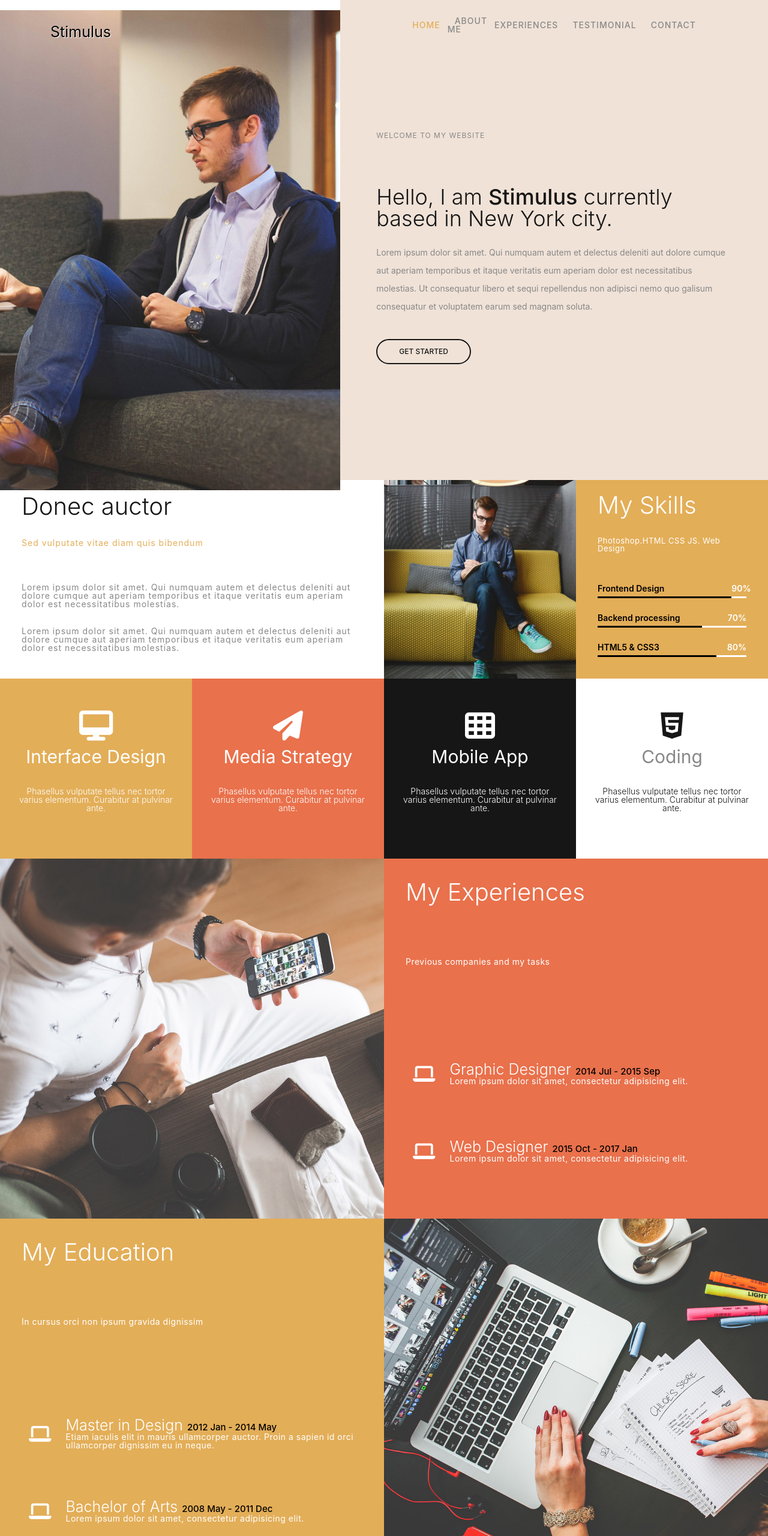
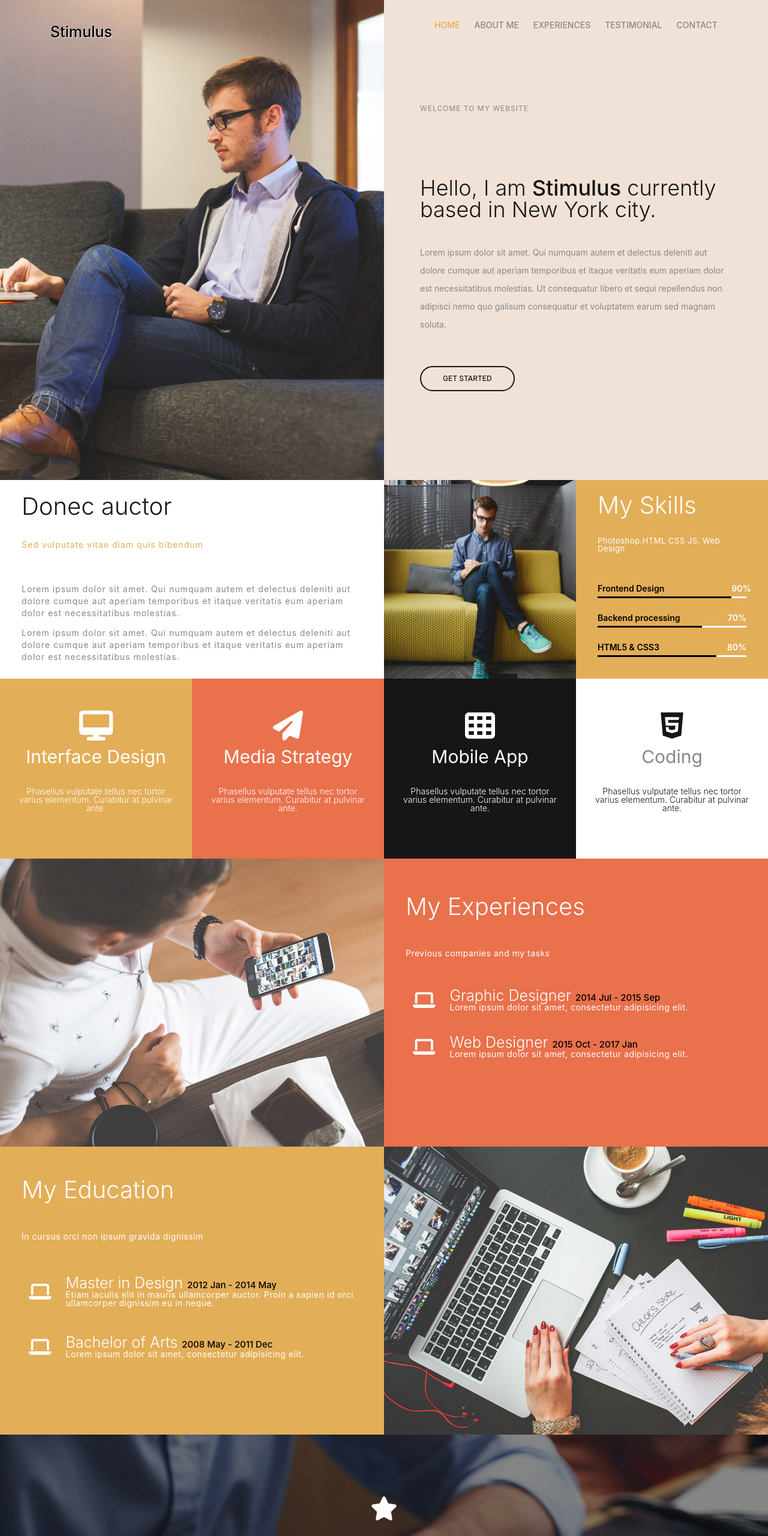
Before and after one commit to thesavneetkaur/HTML-CSS-SASS, a plain HTML site: page Chapter07/cssgrid.html in a window 1280 px wide. Shown: the top 2560 px of the page at 60% size. Drawn offline with Linux system fonts and the light colour scheme.

Commit message:
chapter 7 done

```diff
--- a/Chapter07/cssgrid.css
+++ b/Chapter07/cssgrid.css
@@ -23,9 +23,9 @@
 header {
   background-color: white;
   display: grid;
-  grid-template-columns: 1fr 1fr;
+  grid-template-columns: 1fr 5rem;
   /* border: black solid 1px; */
-  justify-content: space-between;
+  justify-content: space-around;
   grid-gap: 20px;
 }
 .nav-list {
@@ -37,6 +37,18 @@ header {
   display: none;
 }
 
+/* .checkbtn {
+  font-size: 5px;
+  color: var(--yellow);
+  float: right;
+  line-height: 10px;
+  /* margin-right: 20px; */
+/* border: 1px solid black; */
+/* display: none;
+}
+#check {
+  display: none;
+} */
 .nav-list a {
   text-decoration: none;
   text-transform: uppercase;
@@ -317,14 +329,15 @@ i {
   min-height: 50vh; */
   /* border: 1px black solid; */
   background-color: var(--orange);
-  padding-bottom: 1rem;
-  height: 100%;
+  /* padding-bottom: 1rem; */
+  height: auto;
 }
 .my-experience {
   display: grid;
   grid-template-columns: 1fr;
   grid-template-rows: 1fr 1fr 1fr 1fr;
-  min-height: 50vh;
+
+  /* min-height: 50vh; */
   /* border: 1px black solid; */
   padding: 3rem 3rem;
 }
@@ -369,7 +382,7 @@ i {
 .education {
   background-color: var(--yellow);
   padding-bottom: 1rem;
-  height: 100%;
+  height: auto;
 }
 .my-education {
   display: grid;
@@ -616,6 +629,21 @@ textarea {
     background-color: #e3ae58;
     /* padding: 2rem; */
   }
+  /* .checkbtn {
+    display: block;
+  }
+  .nav-items {
+    position: fixed;
+    width: 100%;
+    height: 100vh;
+    top: 80px;
+    left: 0;
+    ba
+    text-align: center;
+  }
+  .nav-list ul li {
+    display: block;
+  } */
 }
 /* Desktop Styles */
 @media only screen and (min-width: 600px) {
@@ -638,6 +666,7 @@ textarea {
 
   .bg-img h1 {
     font-size: 25px;
+    font-weight: 500;
     padding: 2rem 7rem;
     display: block;
     text-shadow: 1px 1px var(--white);
@@ -646,20 +675,20 @@ textarea {
   .nav-list {
     /* border: 1px black solid; */
     width: 100%;
-    padding: 0 6rem;
+    /* padding: 0 6rem; */
     display: flex;
-    justify-content: flex-start;
+    justify-content: center;
     align-items: center;
     flex-direction: row;
     font-weight: 500;
     font-size: 14px;
-    letter-spacing: 1px;
+    /* letter-spacing: 1px; */
   }
   .nav-items {
     display: flex;
   }
   .nav-list li a {
-    padding: 0 1rem;
+    padding: 1rem;
   }
   .nav-list li a:hover {
     color: var(--yellow);
@@ -716,6 +745,8 @@ textarea {
   .about-text p {
     font-size: 14px;
     letter-spacing: 1px;
+    line-height: 20px;
+    /* padding: 2rem; */
   }
   .about-img {
     /* border: 1px black solid; */
@@ -732,33 +763,50 @@ textarea {
   .experience-grid {
     display: grid;
     grid-template-columns: 1fr 1fr;
-    grid-template-rows: 1fr 1fr;
+    grid-template-rows: 1fr;
     justify-content: center;
-    align-items: center;
+    /* align-items */
     /* border: 1px black solid; */
-    height: 100%;
+    height: 60vh;
   }
   .experience-pic {
     background: url(images/experience-img.jpg);
-    height: 100%;
-    width: 100%;
+    /* height: 100%; */
+    /* width: 100%; */
     background-size: cover;
     /* border: 1px black solid; */
   }
   .my-education {
-    height: 100%;
-    /* border: 1px black solid; */
+    height: auto;
+    padding: 4rem 3rem;
     display: grid;
     grid-template-columns: 1fr;
-    grid-template-rows: fr 1fr 1fr 1fr;
-
-    /* min-height: 50vh; */
-    /* border: 1px black solid; */
-    padding: 3rem 3rem;
+    grid-template-rows: 4rem 1fr 1fr 1fr;
+    justify-content: center;
+    align-items: center;
+    justify-items: flex-start;
+    grid-gap: 15px;
   }
   .my-experience {
-    height: 100%;
+    height: auto;
+    padding: 4rem 3rem;
+    display: grid;
+    grid-template-columns: 1fr;
+    grid-template-rows: 1fr 1fr 1fr 1fr;
+    justify-content: center;
+    align-items: center;
+    justify-items: flex-start;
+    grid-gap: 15px;
     /* border: 1px black solid; */
+  }
+  .education-grid {
+    display: grid;
+    grid-template-columns: 1fr 1fr;
+    grid-template-rows: 1fr;
+    justify-content: center;
+    /* align-items */
+    /* border: 1px black solid; */
+    height: 60vh;
   }
   .education-bg {
     height: 100%;
@@ -781,6 +829,9 @@ textarea {
   }
   .my-experience p {
     font-size: 14px;
+  }
+  .quotes-bg {
+    height: 20vh;
   }
   .quotes-text {
     padding: 4rem;
--- a/Chapter07/cssgrid.html
+++ b/Chapter07/cssgrid.html
@@ -3,8 +3,13 @@
   <head>
     <title>CSS Grid</title>
     <meta charset="utf-8" />
+    <meta name="viewport" content="width=device-width, initial-scale=1.0" />
     <script
       src="https://kit.fontawesome.com/f1931d3162.js"
+      crossorigin="anonymous"
+    ></script>
+    <script
+      src="https://kit.fontawesome.com/a076d05399.js"
       crossorigin="anonymous"
     ></script>
     <link rel="stylesheet" href="reset.css" />
@@ -27,12 +32,14 @@
             <div class="menu-line"></div>
           </div>
         </div>
+        <!--<input type="checkbox" id="check" />
+        <label for="check" class="checkbtn">
+          <i class="fas fa-bars"></i>
+        </label>-->
       </header>
       <div class="header-welcome">
-        <div>
-          <div class="bg-img">
-            <h1>Stimulus</h1>
-          </div>
+        <div class="bg-img">
+          <h1>Stimulus</h1>
         </div>
 
         <section class="welcome-div">
@@ -146,9 +153,7 @@
       </div>
 
       <div class="experience-grid">
-        <div>
-          <div class="experience-pic"></div>
-        </div>
+        <div class="experience-pic"></div>
 
         <div class="experience">
           <div class="my-experience">
@@ -170,7 +175,9 @@
             </div>
           </div>
         </div>
+      </div>
 
+      <div class="education-grid">
         <div class="education">
           <div class="my-education">
             <h2>My Education</h2>
@@ -197,7 +204,6 @@
 
         <div class="education-bg"></div>
       </div>
-
       <div class="quotes-bg">
         <div class="overlay-effect">
           <div class="quotes-text">
```
Also changed, not shown: Chapter 6/index.html (+69 -25 lines).
